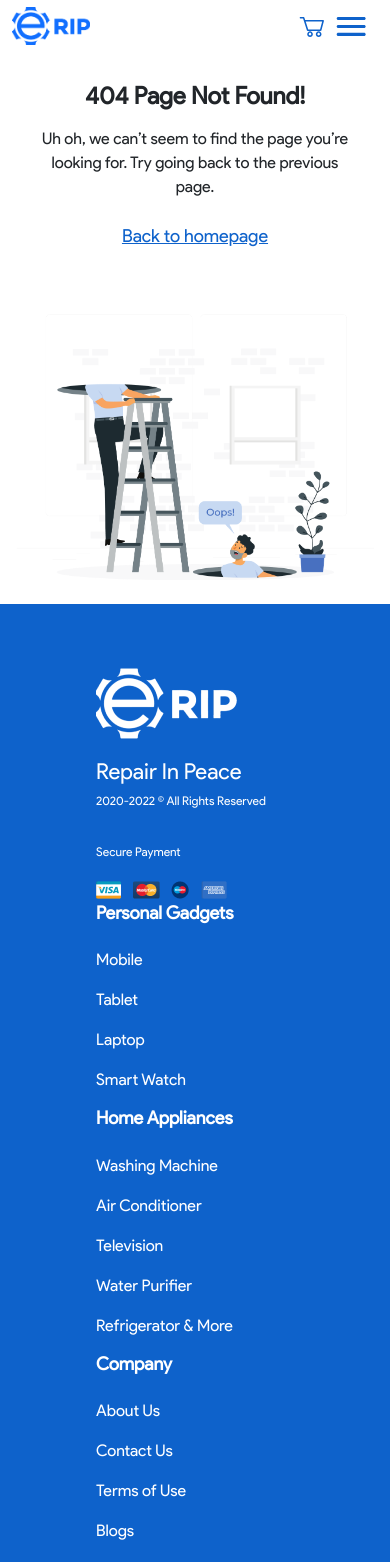
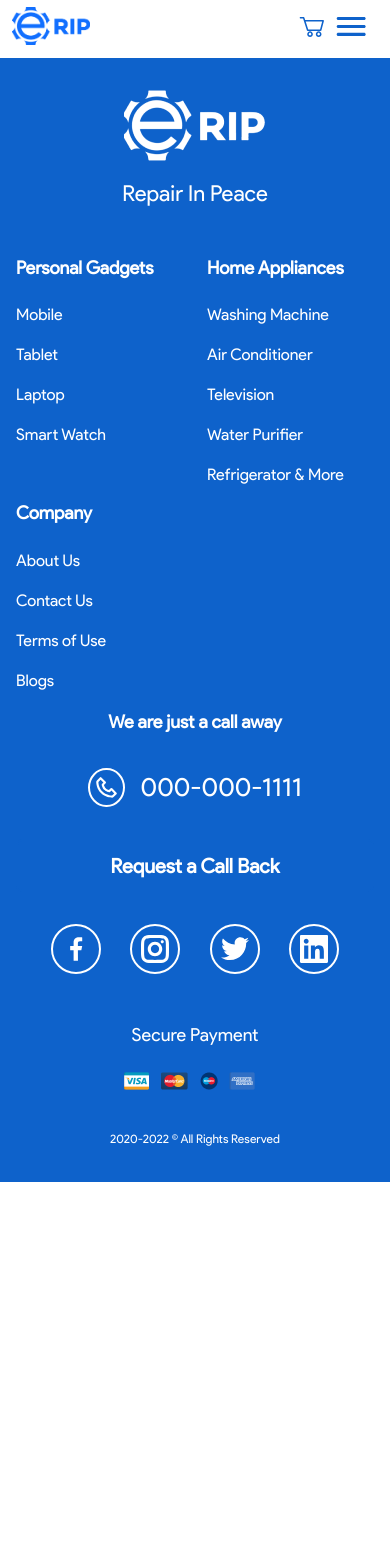
Before and after one commit to kevanultroneous/erip-web, a Next.js app: page /offer in a window 390 px wide. Before the commit this address had no page. Shown: the top 1562 px of the page. After the commit the page ends 1182 px from the top, so only its background shows below. Built offline with nearby package versions, Linux system fonts and the light colour scheme.

Commit message:
about-team-slider-footer-responsive

```diff
--- a/components/common/Footer.jsx
+++ b/components/common/Footer.jsx
@@ -17,8 +17,11 @@ export default function Footer() {
     <Container innerstyle={{ backgroundColor: "#0E62CB" }}>
       <Row>
         <Col xl={3} lg={3}>
+          <div className={styles.footerLogo}>
             <Image src="/assets/icons/white-erip.png" alt="footer-icon" />
             <p className={styles.RepairSmallTitle}>Repair In Peace</p>
+          </div>
+          <div className={styles.footerPaymentSection}>
             <small className={styles.Copyright}>
               2020-2022 &copy; All Rights Reserved
             </small>
@@ -47,9 +50,12 @@ export default function Footer() {
                 />
               </div>
             </div>
+          </div>
         </Col>
+        <Col xl={6}>
+          <Row>
             {footerMenuList.map((value, index) => (
-          <Col xl={2} lg={2} key={index}>
+              <Col xl={4} lg={2} xs={6} key={index}>
                 <h6 className={styles.MenuTitle}>{value.title}</h6>
                 <div className={styles.MenuList}>
                   {value.menu.map((menu, index) => (
@@ -60,6 +66,8 @@ export default function Footer() {
                 </div>
               </Col>
             ))}
+          </Row>
+        </Col>
         <Col xl={3} lg={3}>
           <div className={styles.LastColumn}>
             <p className={styles.LastColumnTitle}>We are just a call away</p>
@@ -69,7 +77,11 @@ export default function Footer() {
               </span>
               000-000-1111
             </p>
-            <PrimaryButton title={"Request a Call Back"} />
+            <PrimaryButton
+              title={"Request a Call Back"}
+              customClass={styles.footerBtn}
+              variant={"outline-light"}
+            />
             <div className={styles.IconListWrraper}>
               <div className={styles.IconWrraper}>
                 <GrFacebookOption />
@@ -86,6 +98,36 @@ export default function Footer() {
             </div>
           </div>
         </Col>
+        <div className={styles.mobileFooterPay}>
+          <div className={styles.PaymentSection}>
+            <p className={styles.PaymentSmallTitle}>Secure Payment</p>
+            <div>
+              <Image
+                src="/assets/images/visa.png"
+                alt="visa"
+                className={styles.PaymentImage}
+              />
+              <Image
+                src="/assets/images/master-card.png"
+                alt="master-card"
+                className={styles.PaymentImage}
+              />
+              <Image
+                src="/assets/images/maestro.png"
+                alt="maestro"
+                className={styles.PaymentImage}
+              />
+              <Image
+                src="/assets/images/american-express.png"
+                alt="american-express"
+                className={styles.PaymentImage}
+              />
+            </div>
+          </div>
+          <small className={styles.Copyright}>
+            2020-2022 &copy; All Rights Reserved
+          </small>
+        </div>
       </Row>
     </Container>
   );
--- a/pages/_app.js
+++ b/pages/_app.js
@@ -1,5 +1,7 @@
 import "../styles/globals.css";
 import "bootstrap/dist/css/bootstrap.min.css";
+import "slick-carousel/slick/slick.css";
+import "slick-carousel/slick/slick-theme.css";
 function MyApp({ Component, pageProps }) {
   return <Component {...pageProps} />;
 }
--- /dev/null
+++ b/pages/offer.js
@@ -0,0 +1,15 @@
+import Footer from "@/components/common/Footer";
+import { Header } from "@/components/common/Header";
+import React from "react";
+
+function offer() {
+  return (
+    <>
+      <Header />
+
+      <Footer />
+    </>
+  );
+}
+
+export default offer;
--- a/styles/components/About-Us/AboutTeam.module.css
+++ b/styles/components/About-Us/AboutTeam.module.css
@@ -32,7 +32,7 @@
   }
 
   .teamImages {
-    margin: 0rem auto 2rem;
+    margin: 0rem 1rem 2rem;
     text-align: center;
   }
 }
--- a/styles/components/common/Container.module.css
+++ b/styles/components/common/Container.module.css
@@ -1,3 +1,9 @@
 .Container {
-    padding: 4rem 6rem;
+  padding: 4rem 6rem;
 }
+
+@media (max-width: 600px) {
+  .Container {
+    padding: 2rem 1rem;
+  }
+}
--- a/styles/components/common/Footer.module.css
+++ b/styles/components/common/Footer.module.css
@@ -1,7 +1,7 @@
 .RepairSmallTitle {
   font-weight: 400;
   font-size: 22px;
-    color: #FFFFFF;
+  color: #ffffff;
   margin: 0%;
   padding-top: 1rem;
 }
@@ -9,7 +9,7 @@
 .Copyright {
   font-weight: 400;
   font-size: 12px;
-    color: #FFFFFF;
+  color: #ffffff;
 }
 
 .PaymentSection {
@@ -19,7 +19,7 @@
 .PaymentSmallTitle {
   font-weight: 400;
   font-size: 12px;
-    color: #FFFFFF;
+  color: #ffffff;
   margin: 0%;
   padding-bottom: 1rem;
 }
@@ -31,13 +31,13 @@
 .MenuTitle {
   font-weight: 700;
   font-size: 18px;
-    color: #FFFFFF;
+  color: #ffffff;
 }
 
 .MenuName {
   font-weight: 400;
   font-size: 16px;
-    color: #FFFFFF;
+  color: #ffffff;
   cursor: pointer;
   margin-bottom: 1rem;
 }
@@ -47,11 +47,10 @@
 }
 
 .PhoneIconWrraper {
-
   height: 50px;
   width: 50px;
   font-size: 20px;
-    border: 2px solid #FFFFFF !important;
+  border: 2px solid #ffffff !important;
   border-radius: 100%;
 }
 
@@ -62,11 +61,11 @@
   margin: 0%;
   text-align: center;
   display: flex;
-    color: #FFFFFF;
+  color: #ffffff;
   align-items: center;
   justify-content: center;
   border-radius: 100%;
-    border: 2px solid #FFFFFF;
+  border: 2px solid #ffffff;
 }
 
 .IconListWrraper {
@@ -87,21 +86,64 @@
 .LastColumnTitle {
   font-weight: 700;
   font-size: 18px;
-    color: #FFFFFF;
+  color: #ffffff;
 }
 
 .LastColumnNumber {
+  display: flex;
   font-weight: 400;
   font-size: 26px;
-    color: #FFFFFF;
+  color: #ffffff;
   margin-top: 1rem;
   margin-bottom: 2rem;
 }
 
 .ContactIcon {
   border-radius: 100%;
-    border: 2px solid #FFFFFF;
+  border: 2px solid #ffffff;
   padding: 0.1rem 0.2rem;
-    font-size: 25px;
+  font-size: 26px;
   margin-right: 1rem;
+  display: flex;
+  justify-content: center;
+  align-items: center;
 }
+
+.footerBtn {
+  border-color: #ffffff;
+  color: #ffffff;
+  padding: 0.6rem 2rem;
+}
+
+.footerBtn:hover {
+  color: #0e62cb;
+}
+
+.mobileFooterPay {
+  display: none;
+}
+
+@media (max-width: 600px) {
+  .footerLogo {
+    text-align: center;
+    margin: 0 0 3rem;
+  }
+  .footerPaymentSection {
+    display: none;
+  }
+  .footerBtn {
+    width: 100%;
+  }
+
+  .mobileFooterPay {
+    text-align: center;
+    display: block;
+  }
+  .PaymentSmallTitle {
+    font-size: 18px;
+    margin: 0 0 0.2rem;
+  }
+  .PaymentSection {
+    margin: 3rem 0 2rem;
+  }
+}
--- a/styles/globals.css
+++ b/styles/globals.css
@@ -61,7 +61,7 @@ a {
 }
 
 .navBarBottomHeader {
-  padding: 0.7rem 3rem !important;
+  padding: 1rem 3rem !important;
   margin: 0;
   box-shadow: 0px 2px 10px rgba(0, 0, 0, 0.1);
 }
@@ -115,6 +115,7 @@ a {
   background-color: transparent;
   border: none;
   color: #000;
+  padding: 0;
 }
 
 .dropDownMenuHead .dropdown-toggle:focus {
```
Also changed, not shown: components/About-Us/AboutTeam.jsx (+25 -0 lines). Lines whose indentation alone changed are shown as unchanged.
